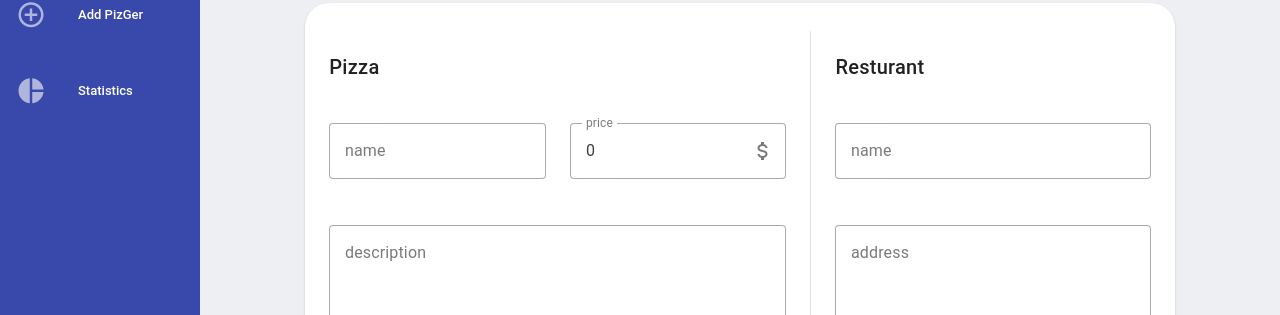
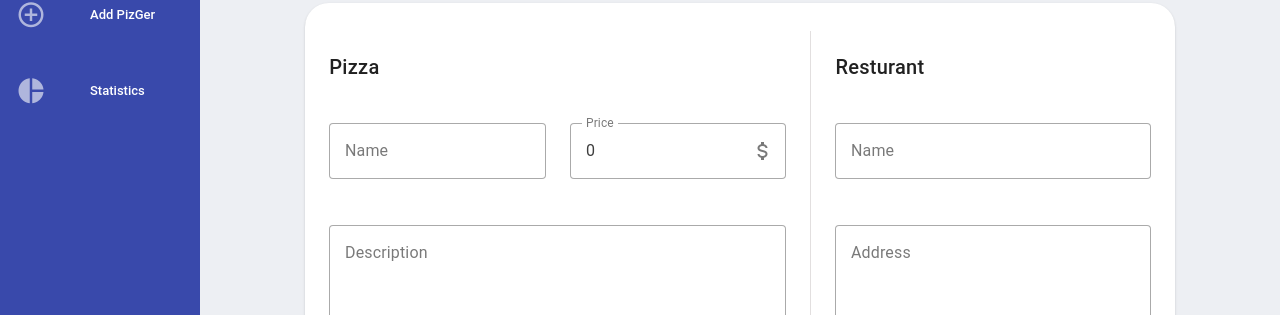
Before and after one commit to maedekaboli/PizGer, a Vue app: page /food in a window 1280 px wide. Shown: the part 181-496 px from the top of the page. Built offline with nearby package versions, Linux system fonts and the light colour scheme.

Commit message:
labels in inputs have been made captilize

```diff
--- a/src/assets/main.css
+++ b/src/assets/main.css
@@ -15,6 +15,10 @@ a {
   padding-inline-start: 0;
 }
 
-.cursor-pointer{
+.cursor-pointer {
   cursor: pointer !important;
 }
+
+.v-label {
+  text-transform: capitalize !important;
+}
--- a/src/plugins/i18n/locales/de.js
+++ b/src/plugins/i18n/locales/de.js
@@ -14,7 +14,8 @@ export default {
     delete: 'löschen',
     edit: 'bearbeiten',
     detail: 'detail',
-    description: 'Beschreibung'
+    description: 'Beschreibung',
+    add:'hinzufügen'
   },
   validations: {
     required: '{value} ist ein Pflichtfeld',
--- a/src/plugins/i18n/locales/en.js
+++ b/src/plugins/i18n/locales/en.js
@@ -14,7 +14,8 @@ export default {
         delete: 'delete',
         edit: 'edit',
         detail: 'detail',
-        description: 'description'
+        description: 'description',
+        add: 'add'
     },
     validations: {
         required: '{value} is a required field',
--- a/src/views/food/editFood/EditFood.vue
+++ b/src/views/food/editFood/EditFood.vue
@@ -17,7 +17,7 @@ const ResturantForm = defineAsyncComponent(() => import('./ResturantForm.vue'))
 const FoodForm = defineAsyncComponent(() => import('./FoodForm.vue'))
 const { addFood, getFood, editFood, resetFood } = useFoodsListStore()
 const { loading, food } = storeToRefs(useFoodsListStore())
-const btnName = ref('add')
+const btnName = ref('generals.add')
 
 const schema = yup.object({
     name: yup.string().required('validations.required').label(t('generals.name')),
@@ -31,12 +31,12 @@ const schema = yup.object({
 onBeforeRouteLeave((to) => {
     if (to.path == '/food/create') {
         resetFood()
-        btnName.value = 'add'
+        btnName.value = 'generals.add'
     }
 })
 
 if (route.params.id) {
-    btnName.value = 'edit'
+    btnName.value = 'generals.edit'
     getFood(~~route.params.id)
 }
 
@@ -77,7 +77,7 @@ const onToggleBtns = (selectedBtn: SelectedFoodType) => {
             </v-row>
         </v-card>
         <v-btn type="submit" :disabled="loading" rounded="pill" class="mt-5" size="large" color="primary">
-            {{ btnName }} {{ selectedFood.name }}
+            {{ $t(btnName) }} {{ selectedFood.name }}
         </v-btn>
         <router-link to="/">
             <v-btn rounded="pill" class="mt-5 ml-4" size="large" color="black" variant="outlined">
--- a/src/views/layout/sidebar/TheSidebar.vue
+++ b/src/views/layout/sidebar/TheSidebar.vue
@@ -41,6 +41,12 @@ const sidebarItems = ref<SidebarItemModel[]>([
             .v-list-item {
                 background: none;
                 color: white;
+
+                .v-list-item__prepend {
+                    .v-icon {
+                        margin-inline-end: 12px;
+                    }
+                }
             }
 
             .v-list-item--rounded {
```
